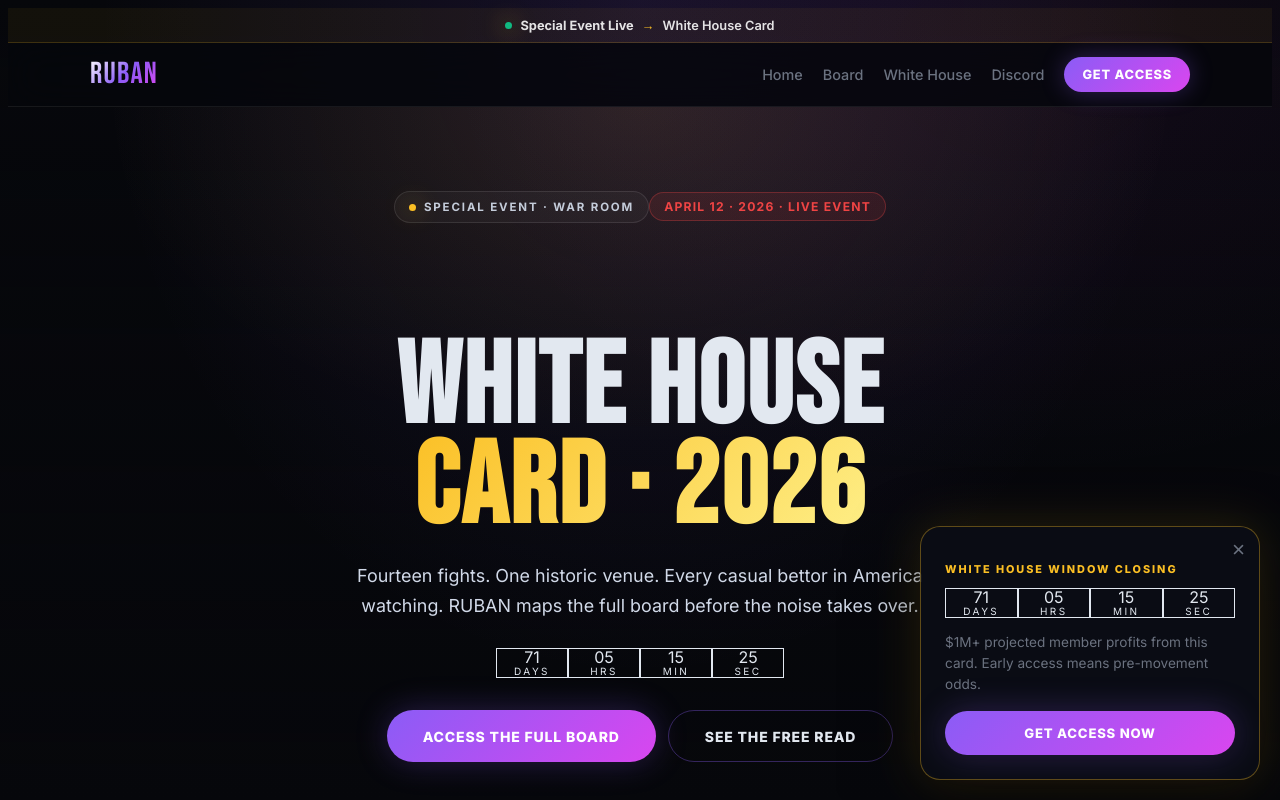
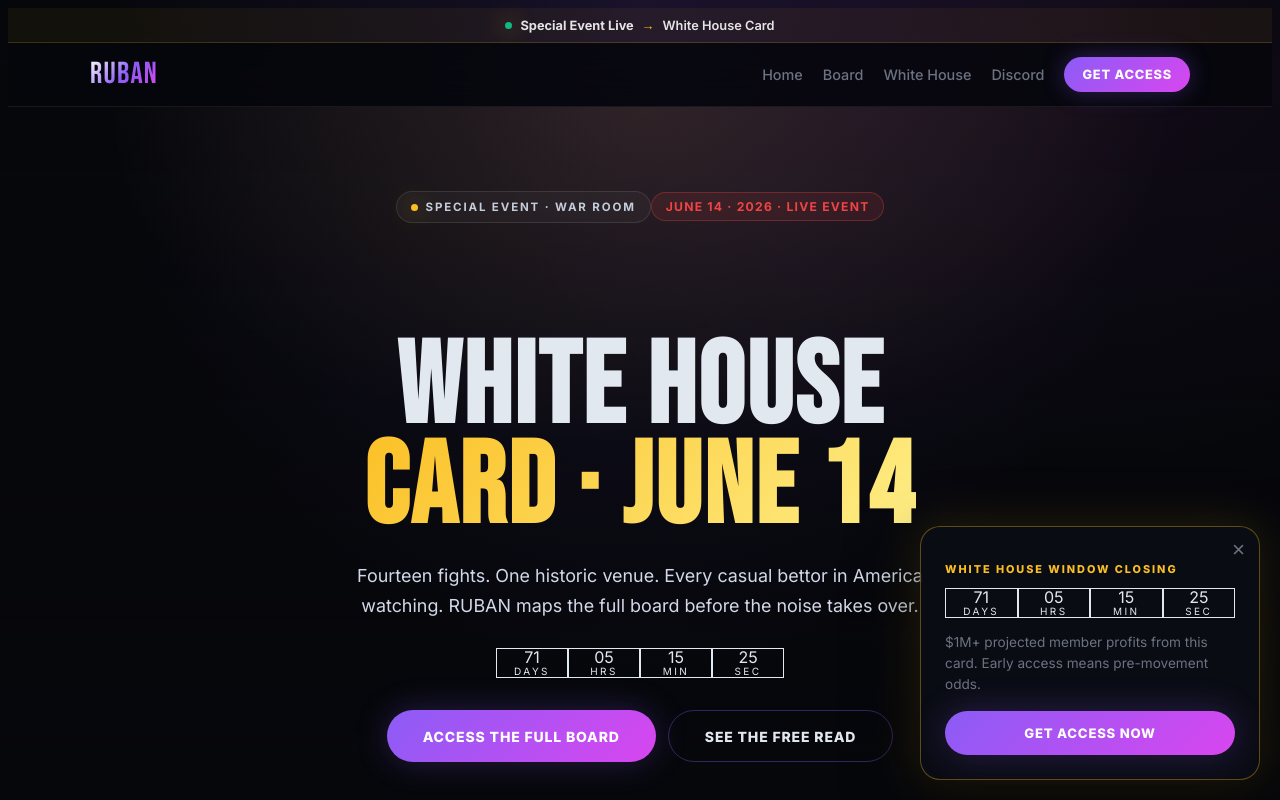
Before and after one commit to hi22609/UFC-Ruban, a Next.js app in the folder ruban-frontend/: page /whitehouse in a window 1280 px wide. Shown: the top 800 px of the page. Built offline with nearby package versions, Linux system fonts and the light colour scheme.

Commit message:
fix: update whitehouse page date label to June 14 2026

```diff
--- a/ruban-frontend/app/whitehouse/page.tsx
+++ b/ruban-frontend/app/whitehouse/page.tsx
@@ -73,7 +73,7 @@
               marginBottom: 16,
             }}
           >
-            April 12 · 2026 · Live Event
+            June 14 · 2026 · Live Event
           </span>
 
           <h1
@@ -84,7 +84,7 @@
             }}
           >
             White House<br />
-            <span className="text-gradient-gold">Card · 2026</span>
+            <span className="text-gradient-gold">Card · June 14</span>
           </h1>
 
           <p
```
